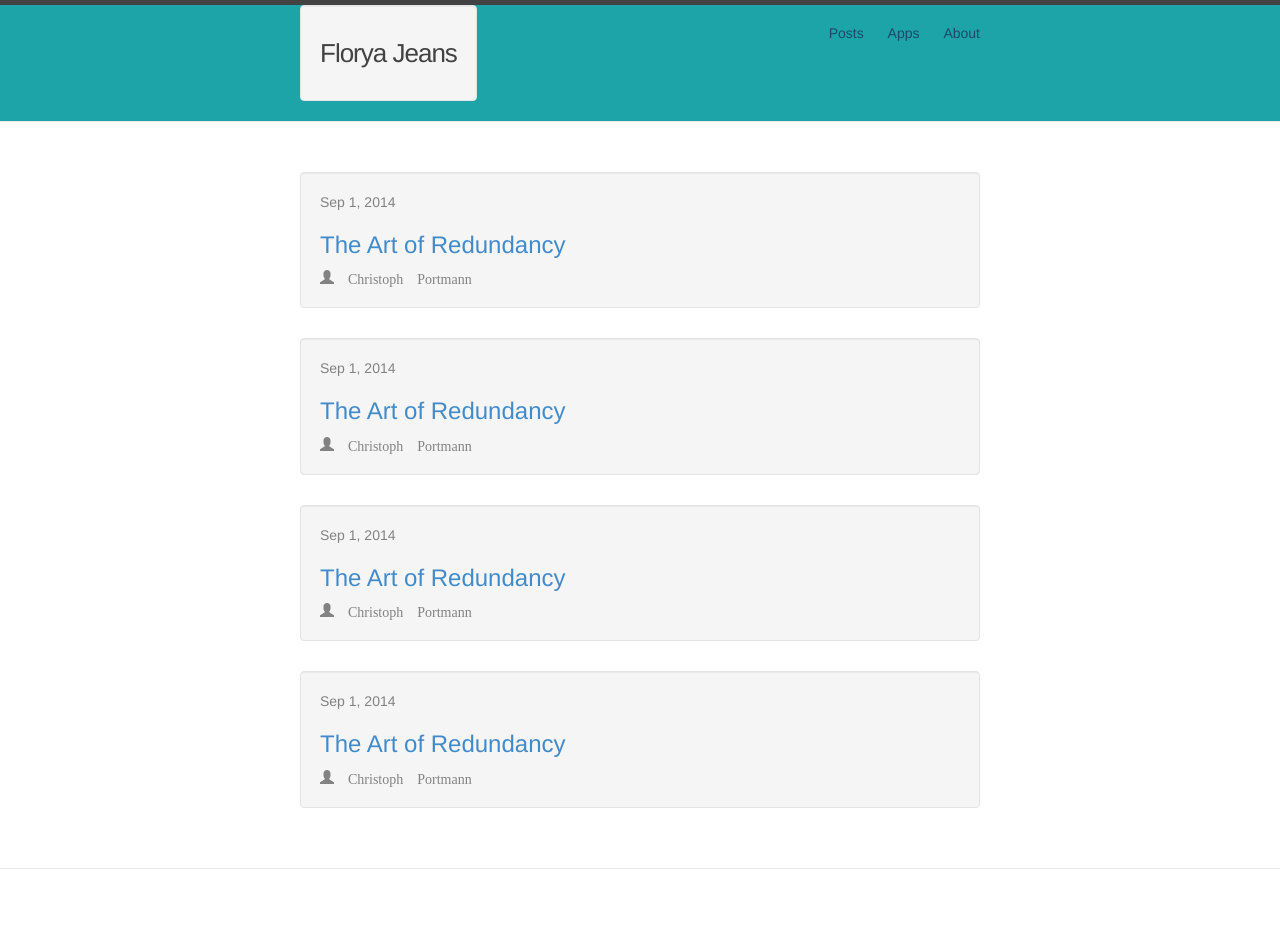
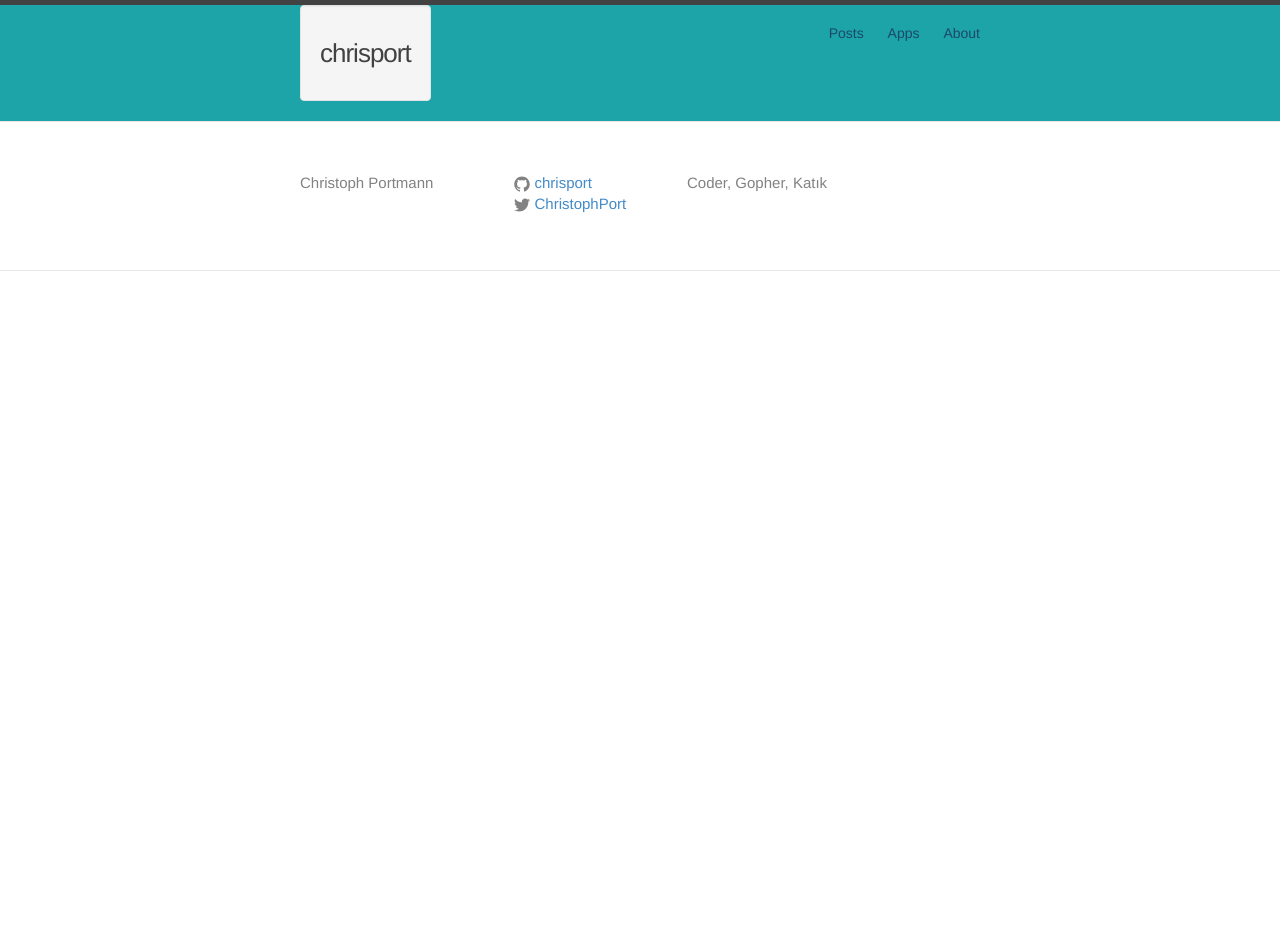
Before and after one commit to chrisport/chrisport.github.io, a Jekyll site: the page built from index.html, in a window 1280 px wide. Built offline with Jekyll 4.4.1, drawn with Linux system fonts in a browser that asks for light colours; nearby versions of some CDN libraries; after the commit the page ends 900 px from its top, so only the background shows below that.

Commit message:
change config

```diff
--- a/_config.yml
+++ b/_config.yml
@@ -1,7 +1,7 @@
 # Site settings
-title: Florya Jeans
+title: chrisport
 baseurl: "" # the subpath of your site, e.g. /blog/
-url: "http://yourdomain.com" # the base hostname & protocol for your site
+url: "http://chrisport.github.io" # the base hostname & protocol for your site
 collections:
   apps:
     output: true
--- a/_data/members.yaml
+++ b/_data/members.yaml
@@ -2,8 +2,3 @@
   description: Coder, Gopher, Katık
   twitter_username: ChristophPort
   github_username:  chrisport
-
-- name: Mahmoud Abou-Eita
-  description: Coder, Gopher, Katık
-  twitter_username: MahmoudAbouEita
-  github_username:  maboueita
--- a/_sass/_layout.scss
+++ b/_sass/_layout.scss
@@ -174,18 +174,14 @@
   }
 }
 
-.app-list {
-  margin-left: 0;
-  list-style: none;
 
+.post-meta-top {
+  font-size: $small-font-size;
+  color: $grey-color;
+  float: right;
 }
-li.app-list {
-  margin-top: 30px;
-}
-li:first-child.app-list {
-  margin-top: 0px;
-}
-.post-meta {
+
+.post-meta-bottom {
   font-size: $small-font-size;
   color: $grey-color;
 }
@@ -240,6 +236,7 @@
   }
 }
 
+
 /**
  * Apps
  */
@@ -285,3 +282,18 @@
   }
 
 }
+
+
+.app-list {
+  margin-left: 0;
+  list-style: none;
+
+}
+
+li.app-list {
+  margin-top: 30px;
+}
+
+li:first-child.app-list {
+  margin-top: 0px;
+}
--- a/index.html
+++ b/index.html
@@ -3,18 +3,53 @@
 ---
 <div class="home">
     <h1 class="page-heading"></h1>
-    <ul class="post-list">
-        {% for post in site.posts %}
-        <li class="well">
+    {% for member in site.data.members %}
+    <div class="footer-col-wrapper">
+        <div class="footer-col  footer-col-1">
+            <ul class="contact-list">
+                <li>{{ member.name }}</li>
+                <li><a href="mailto:{{ member.email }}">{{ member.email }}</a></li>
+            </ul>
+        </div>
 
-            <span class="post-meta">{{ post.date | date: "%b %-d, %Y" }}</span>
-            <h2>
-                <a class="post-link" href="{{ post.url | prepend: site.baseurl }}">{{ post.title }}</a>
-            </h2>
-            <a href="{{post.author-url}}"><span class="post-meta glyphicon glyphicon-user"> {{post.author}}  </span></a>
-        </li>
-        {% endfor %}
-    </ul>
+        <div class="footer-col  footer-col-2">
+            <ul class="social-media-list">
+                {% if member.github_username %}
+                <li>
+                    <a href="https://github.com/{{ member.github_username }}">
+              <span class="icon  icon--github">
+                <svg viewBox="0 0 16 16">
+                    <path fill="#828282"
+                          d="M7.999,0.431c-4.285,0-7.76,3.474-7.76,7.761 c0,3.428,2.223,6.337,5.307,7.363c0.388,0.071,0.53-0.168,0.53-0.374c0-0.184-0.007-0.672-0.01-1.32 c-2.159,0.469-2.614-1.04-2.614-1.04c-0.353-0.896-0.862-1.135-0.862-1.135c-0.705-0.481,0.053-0.472,0.053-0.472 c0.779,0.055,1.189,0.8,1.189,0.8c0.692,1.186,1.816,0.843,2.258,0.645c0.071-0.502,0.271-0.843,0.493-1.037 C4.86,11.425,3.049,10.76,3.049,7.786c0-0.847,0.302-1.54,0.799-2.082C3.768,5.507,3.501,4.718,3.924,3.65 c0,0,0.652-0.209,2.134,0.796C6.677,4.273,7.34,4.187,8,4.184c0.659,0.003,1.323,0.089,1.943,0.261 c1.482-1.004,2.132-0.796,2.132-0.796c0.423,1.068,0.157,1.857,0.077,2.054c0.497,0.542,0.798,1.235,0.798,2.082 c0,2.981-1.814,3.637-3.543,3.829c0.279,0.24,0.527,0.713,0.527,1.437c0,1.037-0.01,1.874-0.01,2.129 c0,0.208,0.14,0.449,0.534,0.373c3.081-1.028,5.302-3.935,5.302-7.362C15.76,3.906,12.285,0.431,7.999,0.431z"/>
+                </svg>
+              </span>
+
+                        <span class="username">{{ member.github_username }}</span>
+                    </a>
+                </li>
+                {% endif %}
+                {% if member.twitter_username %}
+                <li>
+                    <a href="https://twitter.com/{{ member.twitter_username }}">
+              <span class="icon  icon--twitter">
+                <svg viewBox="0 0 16 16">
+                    <path fill="#828282" d="M15.969,3.058c-0.586,0.26-1.217,0.436-1.878,0.515c0.675-0.405,1.194-1.045,1.438-1.809
+                  c-0.632,0.375-1.332,0.647-2.076,0.793c-0.596-0.636-1.446-1.033-2.387-1.033c-1.806,0-3.27,1.464-3.27,3.27 c0,0.256,0.029,0.506,0.085,0.745C5.163,5.404,2.753,4.102,1.14,2.124C0.859,2.607,0.698,3.168,0.698,3.767 c0,1.134,0.577,2.135,1.455,2.722C1.616,6.472,1.112,6.325,0.671,6.08c0,0.014,0,0.027,0,0.041c0,1.584,1.127,2.906,2.623,3.206 C3.02,9.402,2.731,9.442,2.433,9.442c-0.211,0-0.416-0.021-0.615-0.059c0.416,1.299,1.624,2.245,3.055,2.271 c-1.119,0.877-2.529,1.4-4.061,1.4c-0.264,0-0.524-0.015-0.78-0.046c1.447,0.928,3.166,1.469,5.013,1.469 c6.015,0,9.304-4.983,9.304-9.304c0-0.142-0.003-0.283-0.009-0.423C14.976,4.29,15.531,3.714,15.969,3.058z"/>
+                </svg>
+              </span>
+
+                        <span class="username">{{ member.twitter_username }}</span>
+                    </a>
+                </li>
+                {% endif %}
+            </ul>
+        </div>
+
+        <div class="footer-col  footer-col-3">
+            <p class="text">{{ member.description }}</p>
+        </div>
+    </div>
+    {% endfor %}
 
     <!--<p class="rss-subscribe">subscribe <a href="{{ "/feed.xml" | prepend: site.baseurl }}">via RSS</a></p> -->
 
```
Also changed, not shown: _post_s/2014-09-01-fourthPost.markdown (renamed from _posts/2014-09-01-fourthPost.markdown), _post_s/2014-09-01-secondPost.markdown (renamed from _posts/2014-09-01-secondPost.markdown), _post_s/2014-09-01-thirdPost.markdown (renamed from _posts/2014-09-01-thirdPost.markdown), _post_s/2014-09-01-welcome-to-jekyll.markdown (renamed from _posts/2014-09-01-welcome-to-jekyll.markdown).
